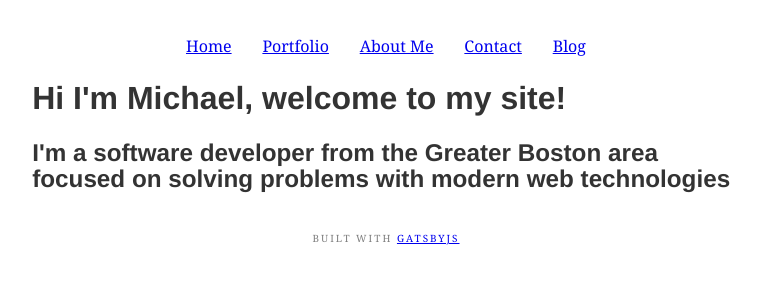
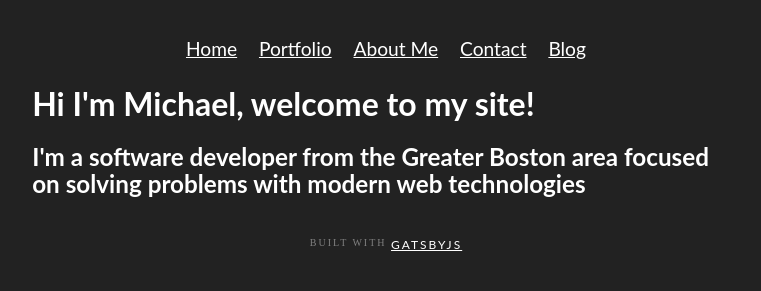
Before and after one commit to dylanesque/Portfolio, a Gatsby site: page / in a window 1280 px wide. Shown: the whole page, without its empty margins (254-1015 px from the left). Built offline with nearby package versions, Linux system fonts and the light colour scheme; Gatsby itself is replaced by a stand-in of ours; some packages are replaced by stand-ins of ours.

Commit message:
Added global style sheet

```diff
--- a/package.json
+++ b/package.json
@@ -37,7 +37,6 @@
     "react-icons": "^3.10.0",
     "react-responsive-modal": "^5.0.2",
     "react-typography": "^0.16.19",
-    "react-vertical-timeline-component": "^2.6.2",
     "typography": "^0.16.19",
     "typography-theme-github": "^0.16.19",
     "typography-theme-wordpress-2016": "^0.16.19"
--- a/src/components/Layout.js
+++ b/src/components/Layout.js
@@ -4,6 +4,7 @@ import { rhythm } from '../utils/typography'
 import Header from '../components/Header'
 import Navbar from './Navbar'
 import Footer from './Footer'
+import './layout.css';
 
 class Layout extends React.Component {
   render() {
--- a/src/components/Navbar.js
+++ b/src/components/Navbar.js
@@ -2,7 +2,6 @@ import React, { Component } from 'react'
 import { Link } from 'gatsby'
 
 import { rhythm } from './../utils/typography'
-import contactData from './../data/contact'
 
 export class Navbar extends Component {
   render() {
--- /dev/null
+++ b/src/components/layout.css
@@ -0,0 +1,29 @@
+:root {
+  --black: #222;
+  --grey: #bfbfbf;
+  --white: white;
+
+  --headingFont: 'Lato', sans-serif;
+  --bodyFont: 'Zilla Slab', serif;
+}
+
+body {
+  background-color: var(--black);
+  font-family: var(--bodyFont);
+}
+
+a {
+    font-size: 120%;
+}
+
+a,
+h1,
+h2,
+h3,
+h4,
+h5,
+h6 {
+  border-bottom-style: none;
+  color: var(--white);
+  font-family: var(--headingFont);
+}
--- /dev/null
+++ b/src/gatsby-browser.js
@@ -0,0 +1,2 @@
+import '@fontsource/lato';
+import '@fontsource/zilla-slab'
```
